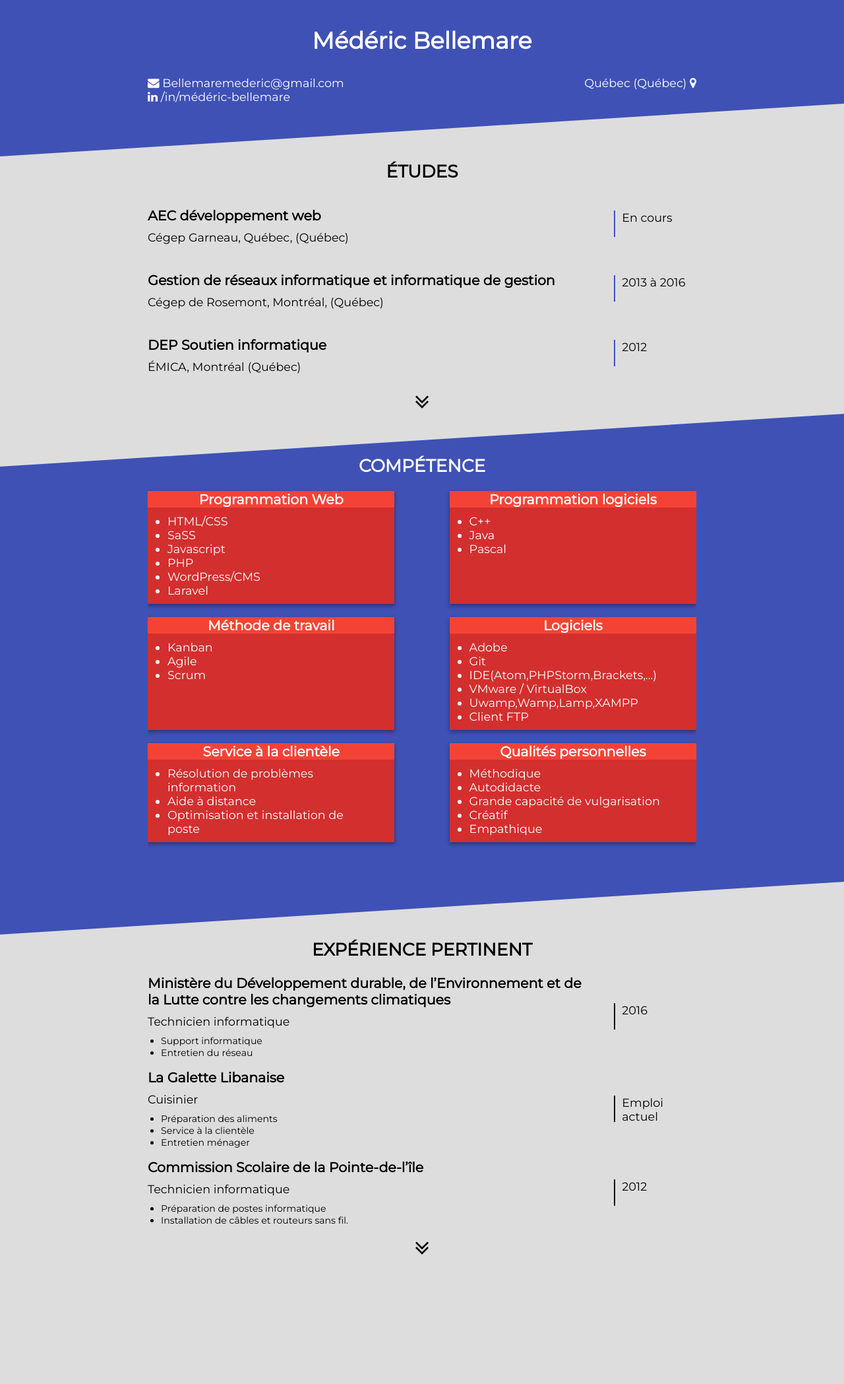
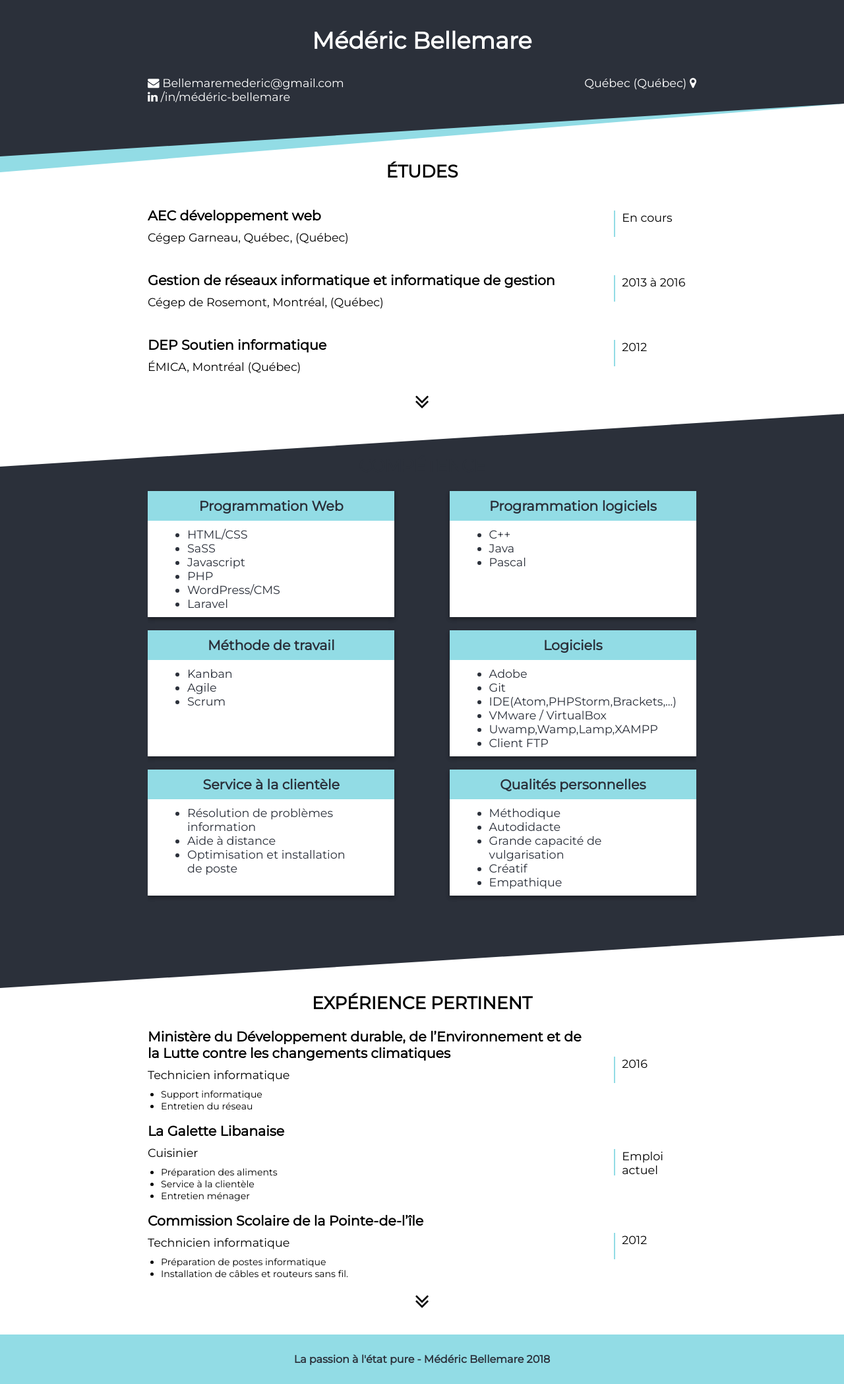
Before and after one commit to BellemareMederic/CV, a PHP site: page / in a window 1280 px wide. Shown: the whole page at 66% size. Before the commit the page ends 1901 px from the top, so only its background shows below. Run offline with PHP 8.4, Linux system fonts and the light colour scheme; some libraries are stand-ins or nearby versions.

Commit message:
update color

```diff
--- a/css/style.css
+++ b/css/style.css
@@ -2327,10 +2327,13 @@
 /*General option*/
 /*Couleur du header*/
 /*------------------*/
-/*Couleur de section 1*/
+/*Couleur de section 1 Étude*/
 /*------------------*/
-/*Couleur de section 2*/
+/*Couleur de section 2 compétance*/
 /*------------------*/
+/*Footer color*/
+/*------------------*/
+/*couleur diverse*/
 /*Largeur des container selon le breakpoint*/
 /*Breakpoint min-width*/
 * {
@@ -2405,7 +2408,7 @@ section .hidden {
   .hidden {
     display: block !important; } }
 header {
-  background-color: #3F51B5;
+  background-color: #2b303a;
   color: #fff;
   padding: 4vh 0; }
   @media (min-width: 768px) {
@@ -2432,9 +2435,26 @@ h1 {
   text-align: center;
   margin: 0; }
 
+footer {
+  display: flex;
+  align-items: center;
+  justify-content: center;
+  background-color: #92dce5;
+  width: 100vw;
+  height: 20px; }
+  footer h2 {
+    color: #2b303a;
+    display: block;
+    font-size: 1rem;
+    margin: 0; }
+  @media (min-width: 992px) {
+    footer {
+      width: 100vw;
+      height: 75px; } }
+
 #etudes {
   position: relative;
-  background-color: #dddddd;
+  background-color: #fff;
   color: #000;
   padding: 4vh 0; }
   @media (min-width: 768px) {
@@ -2454,7 +2474,19 @@ h1 {
       top: 0;
       left: 0;
       border-width: 0 0 5vh 100vw;
-      border-color: transparent transparent transparent #3F51B5; } }
+      border-color: transparent transparent transparent #2b303a; }
+    #etudes .triangle2 {
+      /*Par Médéric Bellemare*/
+      /*ne pas oublier de mettre le parent du triangle
+      en position relative*/
+      position: absolute;
+      width: 0;
+      height: 0;
+      border-style: solid;
+      top: 0;
+      left: 0;
+      border-width: 0 0 13vh 100vw;
+      border-color: transparent transparent transparent #92dce5; } }
   @media (min-width: 992px) {
     #etudes .triangle {
       /*Par Médéric Bellemare*/
@@ -2467,7 +2499,7 @@ h1 {
       top: 0;
       left: 0;
       border-width: 0 0 10vh 100vw;
-      border-color: transparent transparent transparent #3F51B5; } }
+      border-color: transparent transparent transparent #2b303a; } }
 
 .infoline {
   position: relative;
@@ -2494,7 +2526,7 @@ h1 {
     flex-shrink: 0;
     display: none;
     height: 40px;
-    border-left: 2px solid #3F51B5;
+    border-left: 2px solid #92dce5;
     width: 10%; }
     .infoline .date p {
       margin: 0 5px; }
@@ -2512,19 +2544,22 @@ h1 {
     left: 0;
     content: "";
     width: 100vw;
-    border-bottom: 2px #d1d6ef solid; }
+    border-bottom: 2px white solid; }
     @media (min-width: 576px) {
       .infoline::after {
         display: none; } }
 
 #experience {
   position: relative;
-  background-color: #dddddd;
+  background-color: #fff;
   padding: 4vh 0;
   color: #000; }
   @media (min-width: 768px) {
     #experience {
       padding: 8vh 0 0; } }
+  @media (min-width: 992px) {
+    #experience {
+      padding-bottom: 4vh; } }
   #experience .triangle {
     position: absolute;
     top: 0;
@@ -2541,7 +2576,7 @@ h1 {
         top: 0;
         left: 0;
         border-width: 0 0 5vh 100vw;
-        border-color: transparent transparent transparent #3F51B5; } }
+        border-color: transparent transparent transparent #2b303a; } }
     @media (min-width: 992px) {
       #experience .triangle {
         /*Par Médéric Bellemare*/
@@ -2554,19 +2589,19 @@ h1 {
         top: 0;
         left: 0;
         border-width: 0 0 10vh 100vw;
-        border-color: transparent transparent transparent #3F51B5; } }
+        border-color: transparent transparent transparent #2b303a; } }
   @media (min-width: 768px) {
     #experience h3 {
       margin: 0; } }
   #experience .date {
-    border-left: 2px solid #000; }
+    border-left: 2px solid #92dce5; }
 
 #competance {
   position: relative;
-  background-color: #3F51B5;
+  background-color: #2b303a;
   padding: 5vh 0; }
   #competance .titreSection {
-    color: #fff; }
+    color: #2b303a; }
   #competance .flex {
     display: flex;
     justify-content: space-between;
@@ -2575,7 +2610,7 @@ h1 {
   #competance .card {
     width: 100%;
     margin-bottom: 20px;
-    background-color: #D32F2F;
+    background-color: #FFF;
     transition: box-shadow 0.2s linear;
     box-shadow: 0 3px 6px rgba(0, 0, 0, 0.16), 0 3px 6px rgba(0, 0, 0, 0.23); }
     #competance .card:hover {
@@ -2584,15 +2619,18 @@ h1 {
       #competance .card {
         width: 45%; } }
     #competance .card h3 {
-      background-color: #F44336;
-      color: #fff;
+      background-color: #92dce5;
+      color: #2b303a;
       padding: 0;
       margin: 0;
       text-align: center; }
+      @media (min-width: 768px) {
+        #competance .card h3 {
+          padding: 10px 0; } }
     #competance .card ul {
-      padding: 10px 30px;
+      padding: 10px 60px;
       list-style-type: disc;
-      color: #fff; }
+      color: #2b303a; }
   #competance .triangle {
     position: absolute;
     top: 0;
@@ -2609,7 +2647,7 @@ h1 {
         top: 0;
         left: 0;
         border-width: 0 0 5vh 100vw;
-        border-color: transparent transparent transparent #dddddd; } }
+        border-color: transparent transparent transparent #fff; } }
     @media (min-width: 992px) {
       #competance .triangle {
         /*Par Médéric Bellemare*/
@@ -2622,6 +2660,6 @@ h1 {
         top: 0;
         left: 0;
         border-width: 0 0 10vh 100vw;
-        border-color: transparent transparent transparent #dddddd; } }
+        border-color: transparent transparent transparent #fff; } }
 
 /*# sourceMappingURL=style.css.map */
--- /dev/null
+++ b/includes/footer.inc.php
@@ -0,0 +1,11 @@
+<?php
+/**
+ * User: Mederic
+ * File : footer.inc.php
+ * Date: 2018-01-15
+ * Time: 11:48 AM
+ */
+?>
+<footer>
+  <h2>La passion à l'état pure - Médéric Bellemare 2018</h2>
+</footer>
--- a/includes/section/etude.section.php
+++ b/includes/section/etude.section.php
@@ -10,7 +10,9 @@
 
 ?>
 <section id="etudes">
+  <div class="triangle2"></div>
     <div class="triangle"></div>
+
     <div class="container">
         <h2 class="titreSection">Études</h2>
         <ul>
--- a/index.php
+++ b/index.php
@@ -11,6 +11,7 @@
   <?php require('includes/section/etude.section.php');?>
   <?php require('includes/section/competance.section.php');?>
   <?php require('includes/section/experience.section.php');?>
+  <?php require('includes/footer.inc.php'); ?>
   <script src="https://cdnjs.cloudflare.com/ajax/libs/jquery/3.2.1/jquery.min.js"></script>
   <script src="js/main.js"></script>
 </body>
--- a/sass/_colormaterial.scss
+++ b/sass/_colormaterial.scss
@@ -1,3 +1,4 @@
 $matRed : #F44336;
 $matBlue : #2196F3;
-$matIngigo: #3F51B5;
+$matIngigo: #3f51b5;
+$matBluePoudre : #48e5c2;
--- a/sass/_competence.scss
+++ b/sass/_competence.scss
@@ -23,16 +23,21 @@
     }
     @include tablet{
       width: 45%;
+
     }
     h3{
       background-color: $Section2_box_border_color;
-      color:$Section2_box_font_color;
+      color:$Section2_font_color;
       padding:0;
       margin:0;
       text-align: center;
+      @include tablet{
+
+        padding:10px 0;
+      }
     }
     ul{
-      padding: 10px 30px;
+      padding: 10px 60px;
       list-style-type: disc;
       color:$Section2_box_font_color;
     }
--- a/sass/_etudes.scss
+++ b/sass/_etudes.scss
@@ -12,6 +12,9 @@
   @include small{
     .triangle{
       @include triangle("top-left",$Header_bg_Color,5vh,100vw);
+    }
+    .triangle2{
+      @include triangle("top-left",#92dce5,13vh,100vw);
     }
   }
   @include desktop{
@@ -49,7 +52,7 @@
     flex-shrink: 0;
     display: none;
     height: 40px;
-    border-left: 2px solid $Section1_infoline_spliter;
+    border-left: 2px solid $border__color;
     width: 10%;
     p{
       margin:0 5px;
@@ -69,7 +72,7 @@
     left:0;
     content:"";
     width: 100vw;
-    border-bottom:2px lighten($Section1_infoline_spliter, 40%) solid;
+    border-bottom:2px lighten($border__color, 40%) solid;
     @include small{
       display: none;
     }
--- a/sass/_experience.scss
+++ b/sass/_experience.scss
@@ -5,6 +5,9 @@
   color:#000;
   @include tablet{
     padding:8vh 0 0;
+  }
+  @include desktop{
+    padding-bottom: 4vh;
   }
   .triangle{
     position: absolute;
@@ -15,6 +18,7 @@
     }
     @include desktop{
       @include triangle('top-left',$Section2_bg_color,10vh);
+
     }
   }
   h3{
@@ -23,6 +27,6 @@
     }
   }
   .date{
-    border-left: 2px solid #000;
+    border-left: 2px solid $border__color;
   }
 }
--- /dev/null
+++ b/sass/_footer.scss
@@ -0,0 +1,18 @@
+footer{
+  display: flex;
+  align-items: center;
+  justify-content: center;
+  background-color: $Footer_color;
+  width:100vw;
+  height: 20px;
+  h2{
+    color:$Footer_font__color;
+    display: block;
+    font-size:1rem;
+    margin:0;
+  }
+  @include desktop{
+    width:100vw;
+    height: 75px;
+  }
+}
--- a/sass/_header.scss
+++ b/sass/_header.scss
@@ -10,7 +10,6 @@ header{
     flex-wrap: wrap;
     flex-direction: row;
     justify-content: space-between;
-
   }
   ul{
     list-style: none;
--- a/sass/_triangle.scss
+++ b/sass/_triangle.scss
@@ -30,10 +30,4 @@
     border-width: $hauteur 0 0 $largeur;
     border-color: $color transparent transparent transparent;
   }
-  @else if $side == 'debug' {
-    top:0;
-    right:0;
-    border-width: $hauteur $largeur $hauteur $largeur;
-    border-color: #f00 #0f0 #00f #ff0;
-  }
 }
--- a/sass/_variable.scss
+++ b/sass/_variable.scss
@@ -3,15 +3,15 @@
 $Section_mobile_Padding:4vh 0;
 $Section_tablet_Padding:5vh 0;
 /*Couleur du header*/
-  $Header_bg_Color:$matIngigo !default;
+  $Header_bg_Color:#2b303a !default;
   $Header_font_Color: #fff !default;
   $Header_link_Color:#fff !default;
   $Header_link_OverColor:#fff !default;
   $Header_link_ActiveColor: #c1c1c1 !default;
 /*------------------*/
 
-/*Couleur de section 1*/
-$Section1_bg_color: #dddddd;
+/*Couleur de section 1 Étude*/
+$Section1_bg_color: #fff;
 $Section1_font_color:#000;
 $Section1_link_color:#000;
 $Section1_link_hover:#000;
@@ -19,18 +19,26 @@ $Section1_link_active:#000;
 $Section1_infoline_spliter:$Header_bg_Color;
 /*------------------*/
 
-/*Couleur de section 2*/
-$Section2_bg_color: $matIngigo;
-$Section2_font_color: #fff;
-$Section2_box_font_color:#fff;
-$Section2_box_border_color:$matRed;
-$Section2_box_bg_color: #D32F2F;
+/*Couleur de section 2 compétance*/
+$Section2_bg_color: #2b303a;
+$Section2_font_color: #2b303a;
+$Section2_box_font_color: #2b303a;
+$Section2_box_border_color:#92dce5;
+$Section2_box_bg_color: #FFF;
 $Section2_link_color:#000;
 $Section2_link_hover:#000;
 $Section2_link_active:#000;
 $Section2_infoline_spliter:$Header_bg_Color;
 /*------------------*/
 
+/*Footer color*/
+$Footer_color:#92dce5;
+$Footer_font__color:#2b303a;
+/*------------------*/
+
+
+/*couleur diverse*/
+$border__color:#92dce5;
 
 /*Largeur des container selon le breakpoint*/
 $containerSizeDesktop:65vw !default;
--- a/sass/style.scss
+++ b/sass/style.scss
@@ -6,6 +6,7 @@
 @import "general";
 @import "triangle";
 @import "header";
+@import "footer";
 @import "etudes";
 @import "experience";
 @import "competence";
```
Also changed, not shown: index.html (+6 -1 lines), 1 other file.
